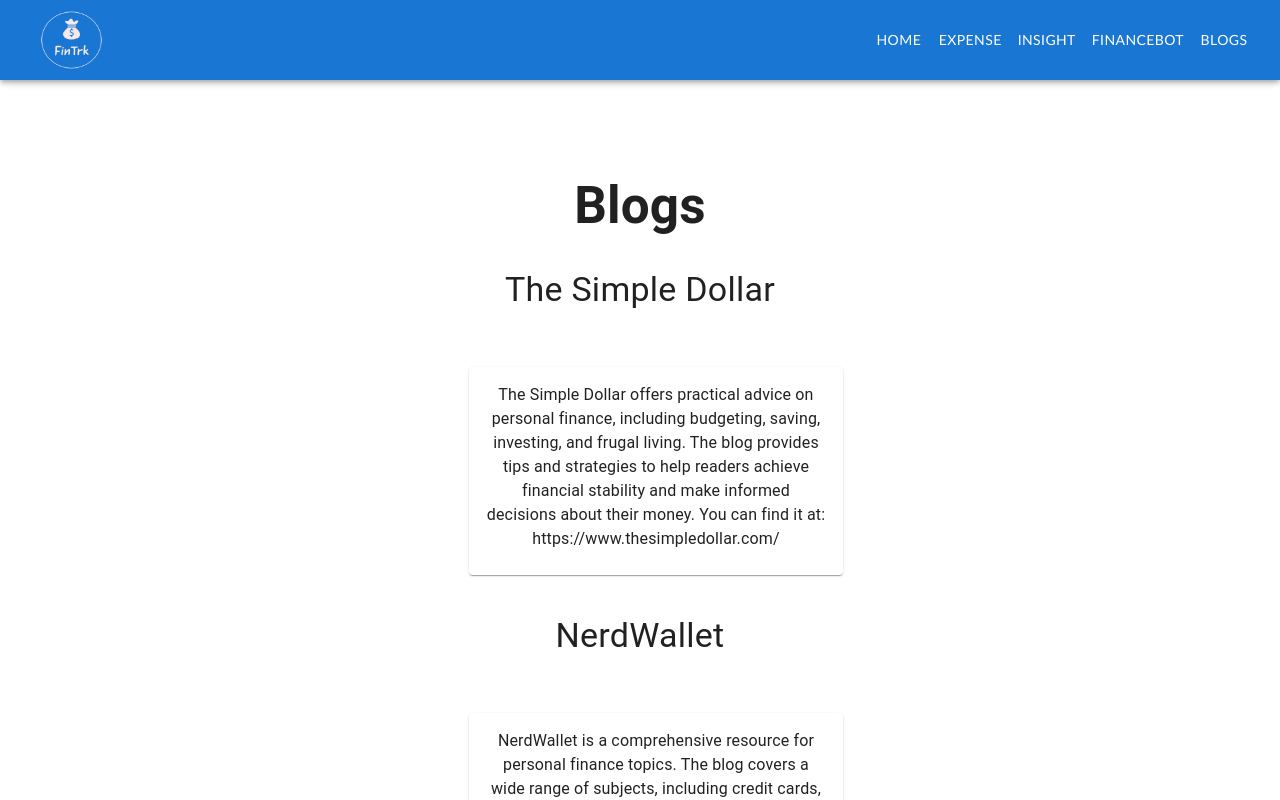
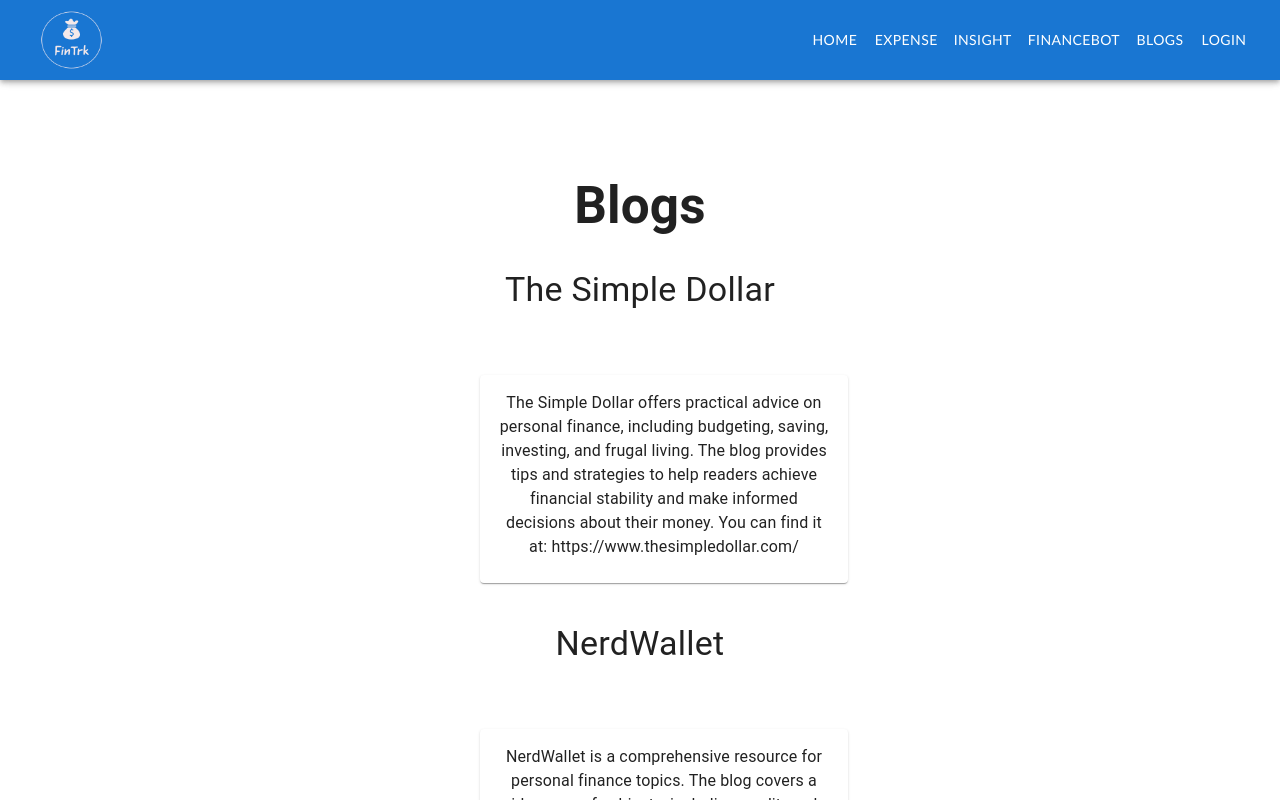
Before and after one commit to sikehish/Hack_Overflow, a React (Vite) app in the folder frontend/: page /blog in a window 1280 px wide. Shown: the top 800 px of the page. Built offline with nearby package versions, Linux system fonts and the light colour scheme; a web font is replaced by a local one.

Commit message:
added login in navbar

```diff
--- a/frontend/src/components/Navbar.jsx
+++ b/frontend/src/components/Navbar.jsx
@@ -17,7 +17,7 @@
 
 
 const drawerWidth = 240;
-const navItems = [{name:'Home',link:'/'},{name:'Expense',link:'/expense'},{name:'Insight',link:'/chart'},{name:'FinanceBot',link:'/bot'},{name:'Blogs',link:'/blog'}];
+const navItems = [{name:'Home',link:'/'},{name:'Expense',link:'/expense'},{name:'Insight',link:'/chart'},{name:'FinanceBot',link:'/bot'},{name:'Blogs',link:'/blog'},{name:'Login',link:'/login'}];
 
 function DrawerAppBar(props) {
   const { window } = props;
--- a/frontend/src/screens/Blog.jsx
+++ b/frontend/src/screens/Blog.jsx
@@ -42,10 +42,10 @@
       <Typography variant="h4" component="h1" gutterBottom>
         {post.title}
       </Typography>
-      <Grid container spacing={2} style={{"textAlign":"center","display":"flex","justifyContent":"center","margin":"40px 0"}}>
+      <Grid container spacing={3} style={{"textAlign":"center","display":"flex","justifyContent":"center","margin":"40px 0"}}>
           <Grid item key={post.id} xs={12} sm={6} md={4}>
-            <Card>
-              <CardMedia
+            <Card >
+              <CardMedia style={{"color":"red"}}
                 title={post.title}
               />
               <CardContent >
```
